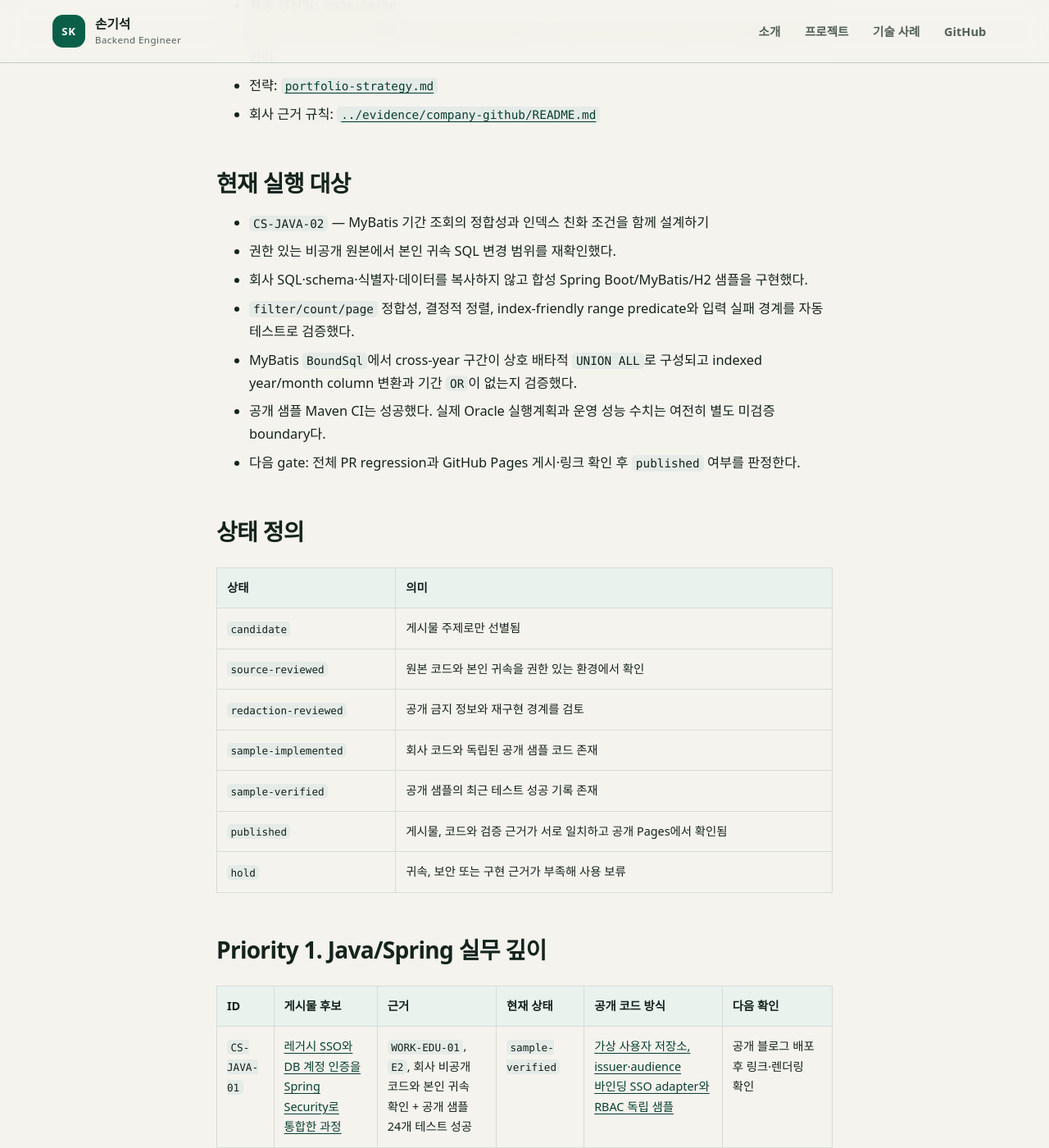
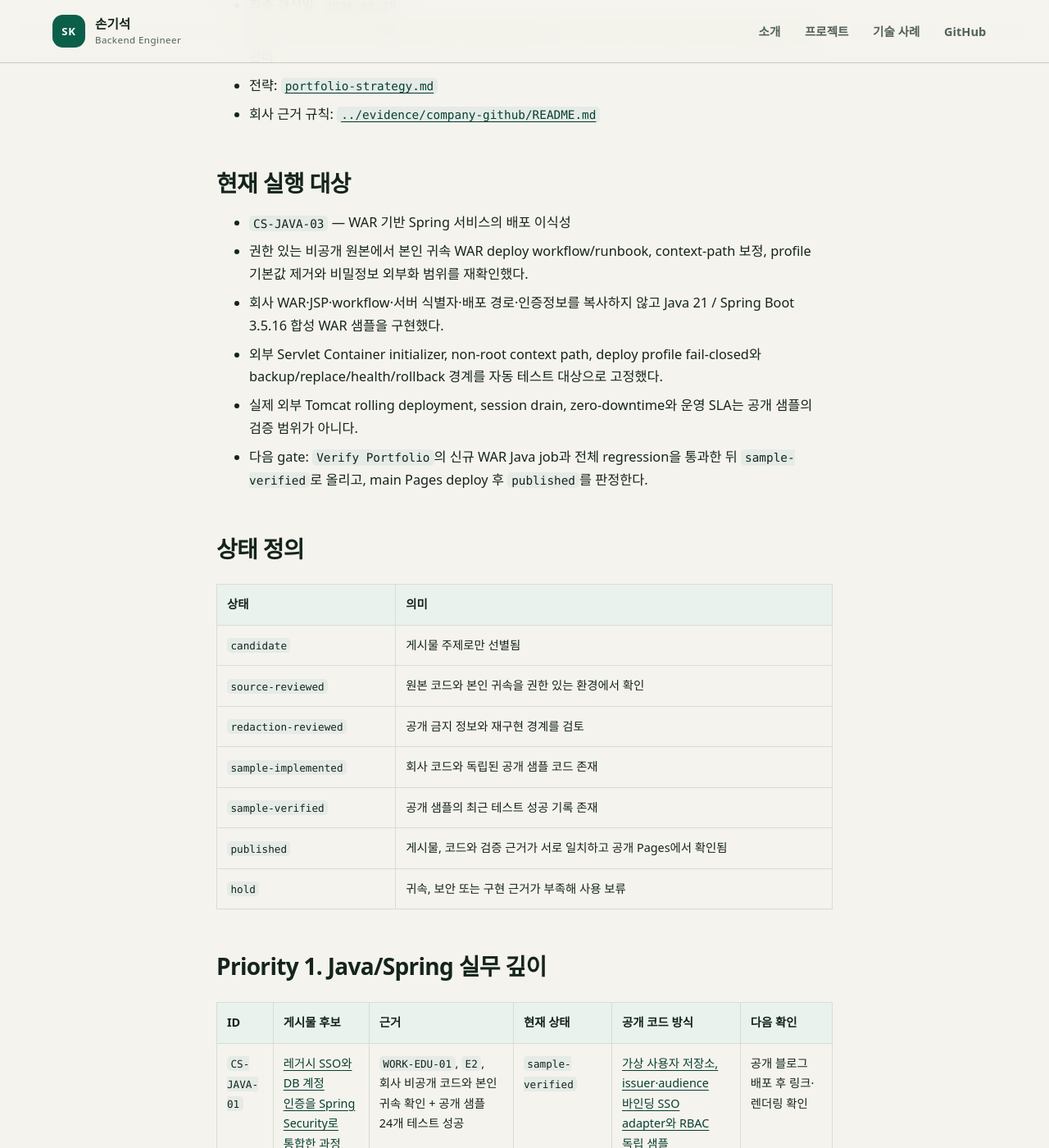
Before and after one commit to son1004007/engineering-career-portfolio, a Jekyll site: the page built from 03_portfolio/case-study-index.md, in a window 1280 px wide and 1400 px high, scrolled down 261 px. Shown: the whole window at 82% size. Built offline with Jekyll 4.4.1, drawn with Linux system fonts in a browser that asks for light colours; our own code applies the rules of GitHub Pages for plain Markdown files; some of the changed text lies outside the part shown.

Commit message:
docs: publish CS-JAVA-02 and activate WAR portability case

```diff
--- a/03_portfolio/case-study-index.md
+++ b/03_portfolio/case-study-index.md
@@ -7,13 +7,12 @@
 
 ## 현재 실행 대상
 
-- `CS-JAVA-02` — MyBatis 기간 조회의 정합성과 인덱스 친화 조건을 함께 설계하기
-- 권한 있는 비공개 원본에서 본인 귀속 SQL 변경 범위를 재확인했다.
-- 회사 SQL·schema·식별자·데이터를 복사하지 않고 합성 Spring Boot/MyBatis/H2 샘플을 구현했다.
-- `filter/count/page` 정합성, 결정적 정렬, index-friendly range predicate와 입력 실패 경계를 자동 테스트로 검증했다.
-- MyBatis `BoundSql`에서 cross-year 구간이 상호 배타적 `UNION ALL`로 구성되고 indexed year/month column 변환과 기간 `OR`이 없는지 검증했다.
-- 공개 샘플 Maven CI는 성공했다. 실제 Oracle 실행계획과 운영 성능 수치는 여전히 별도 미검증 boundary다.
-- 다음 gate: 전체 PR regression과 GitHub Pages 게시·링크 확인 후 `published` 여부를 판정한다.
+- `CS-JAVA-03` — WAR 기반 Spring 서비스의 배포 이식성
+- 권한 있는 비공개 원본에서 본인 귀속 WAR deploy workflow/runbook, context-path 보정, profile 기본값 제거와 비밀정보 외부화 범위를 재확인했다.
+- 회사 WAR·JSP·workflow·서버 식별자·배포 경로·인증정보를 복사하지 않고 Java 21 / Spring Boot 3.5.16 합성 WAR 샘플을 구현했다.
+- 외부 Servlet Container initializer, non-root context path, deploy profile fail-closed와 backup/replace/health/rollback 경계를 자동 테스트 대상으로 고정했다.
+- 실제 외부 Tomcat rolling deployment, session drain, zero-downtime와 운영 SLA는 공개 샘플의 검증 범위가 아니다.
+- 다음 gate: `Verify Portfolio`의 신규 WAR Java job과 전체 regression을 통과한 뒤 `sample-verified`로 올리고, main Pages deploy 후 `published`를 판정한다.
 
 ## 상태 정의
 
@@ -32,8 +31,8 @@
 | ID | 게시물 후보 | 근거 | 현재 상태 | 공개 코드 방식 | 다음 확인 |
 |---|---|---|---|---|---|
 | `CS-JAVA-01` | [레거시 SSO와 DB 계정 인증을 Spring Security로 통합한 과정](case-studies/spring-security-auth-bridge.md) | `WORK-EDU-01`, `E2`, 회사 비공개 코드와 본인 귀속 확인 + 공개 샘플 24개 테스트 성공 | `sample-verified` | [가상 사용자 저장소, issuer·audience 바인딩 SSO adapter와 RBAC 독립 샘플](../02_projects/case-study-samples/spring-security-auth-bridge/README.md) | 공개 블로그 배포 후 링크·렌더링 확인 |
-| `CS-JAVA-02` | [MyBatis 기간 조회의 정합성과 인덱스 친화 조건을 함께 설계하기](case-studies/mybatis-query-correctness.md) | `WORK-EDU-01`, `E2`, 권한 있는 비공개 원본에서 본인 귀속 SQL 개선 범위 재확인 + 공개 샘플 12개 테스트 성공 | `sample-verified`, **active** | [합성 Spring Boot/MyBatis/H2 샘플](../02_projects/case-study-samples/mybatis-query-correctness/README.md): 기간 구간 분해, count/page 공통 filter, 결정적 pagination, SQL shape 검증 | 전체 PR regression과 Pages 게시 확인; Oracle 실행계획·운영 성능 수치는 별도 증거 전 사용 금지 |
-| `CS-JAVA-03` | [WAR 기반 Spring MVC/JSP 서비스를 환경 독립적으로 배포한 과정](case-studies/war-deployment-portability.md) | `WORK-EDU-01`, `E2`, 회사 비공개 코드와 본인 귀속 확인 | `source-reviewed` | Tomcat, context path, profile, health와 rollback을 포함한 독립 샘플 | 내부 인프라 제거 후 배포·경로 회귀 시나리오 작성 |
+| `CS-JAVA-02` | [MyBatis 기간 조회의 정합성과 인덱스 친화 조건을 함께 설계하기](case-studies/mybatis-query-correctness.md) | `WORK-EDU-01`, `E2`, 권한 있는 비공개 원본에서 본인 귀속 SQL 개선 범위 재확인 + 공개 샘플 12개 테스트 성공 + main Pages run `33251362190` deploy 성공 | `published` | [합성 Spring Boot/MyBatis/H2 샘플](../02_projects/case-study-samples/mybatis-query-correctness/README.md): 기간 구간 분해, count/page 공통 filter, 결정적 pagination, SQL shape 검증 | Oracle 실행계획·운영 성능 수치는 별도 증거 전 사용 금지 |
+| `CS-JAVA-03` | [WAR 기반 Spring 서비스를 환경 독립적으로 배포한 과정](case-studies/war-deployment-portability.md) | `WORK-EDU-01`, `E2`, 권한 있는 비공개 원본에서 본인 귀속 deploy/context-path/profile/config 변경 범위 재확인 | `sample-implemented`, **active** | [합성 Spring Boot WAR 샘플](../02_projects/case-study-samples/war-deployment-portability/README.md): external container initializer, context path, deploy profile, health/rollback | 신규 Java CI와 전체 regression 성공 후 `sample-verified`; 실제 외부 Tomcat 운영은 별도 boundary |
 | `CS-JAVA-04` | Java 업무 화면과 Python 분석 결과 재적재를 연결한 데이터 서비스 | `WORK-DATA-01`, `E2`, `implemented` | `candidate` | 가상 분석 결과와 DB를 사용하는 Java/Python 연계 샘플 | 개인 기여 코드, 트랜잭션 경계와 운영 반영 범위 재확인 |
 | `CS-JAVA-11` | [Java/Spring 통계 품질 분석 화면에서 CSV·Excel 데이터와 Xbar-R 시각화를 연결한 과정](case-studies/statistical-analysis-ui.md) | `WORK-DATA-03`, `E2`, 추가 업무 계정 소유와 비공개 코드 일부 기여 확인 | `source-reviewed` | 합성 측정값과 공개 수식으로 업로드·집계·차트 흐름을 독립 구현 | 직접 기여 범위를 화면·데이터 처리 단위로 제한하고 통계 정확도 테스트 설계 |
 | `CS-JAVA-05` | 엔터프라이즈 웹·API·DB 연동의 장애와 운영 개선 사례 | `WORK-PLATFORM-01`, `E2`, `implemented` | `candidate` | 도메인을 일반화한 API 연동·재시도·추적 샘플 | 하나의 구체적 문제로 범위 축소 및 본인 기여 재확인 |
@@ -50,7 +49,7 @@
 | `CS-JAVA-09` | 확장자와 파일 시그니처를 함께 검사하는 업로드 검증 | Multipart 처리, allowlist, magic number, 설정 외부화 | `hold` | 크기·단축 입력·MIME 불일치·악성 fixture 테스트 추가 |
 | `CS-JAVA-10` | DB 버전 차이로 깨진 목록 페이징을 호환 구조로 복구한 과정 | MyBatis, pagination, 레거시 DB 호환성 | `hold` | Testcontainers 기반 버전별 재현과 실행계획 비교 |
 
-`CS-JAVA-01`과 `CS-JAVA-02`는 회사 코드와 독립된 공개 샘플의 최근 테스트가 성공해 `sample-verified`입니다. 나머지 `source-reviewed` 사례는 공개 재현 코드와 테스트가 생기기 전 완료 상태로 올리지 않습니다. GitHub Pages에서 글·코드·검증 링크를 확인하기 전에는 `published`로 표시하지 않습니다.
+`CS-JAVA-02`는 회사 코드와 독립된 공개 샘플 검증과 main Pages deploy까지 완료해 `published`입니다. `CS-JAVA-01`은 공개 샘플이 검증된 상태를 유지합니다. `CS-JAVA-03`은 독립 샘플 구현까지 완료했지만 최신 CI 성공 전이므로 `sample-implemented`입니다. 나머지 `source-reviewed` 사례는 공개 재현 코드와 테스트가 생기기 전 완료 상태로 올리지 않습니다.
 
 ## Priority 2. AI 응용과 검증
 
```
